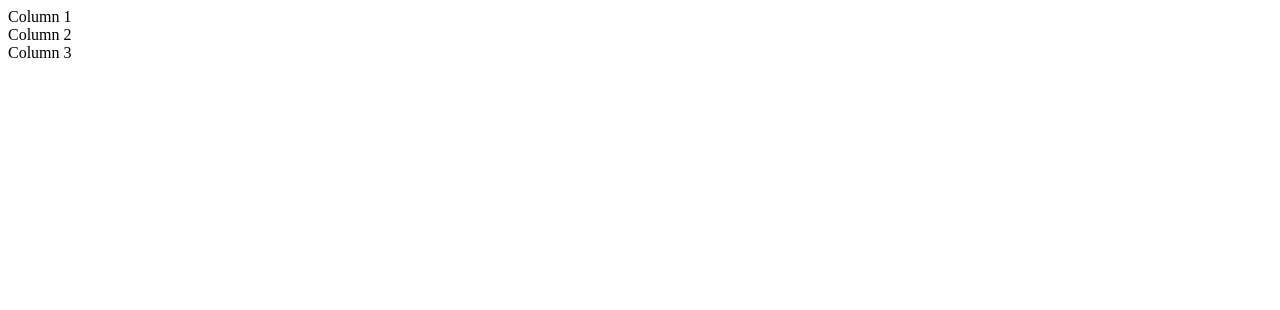
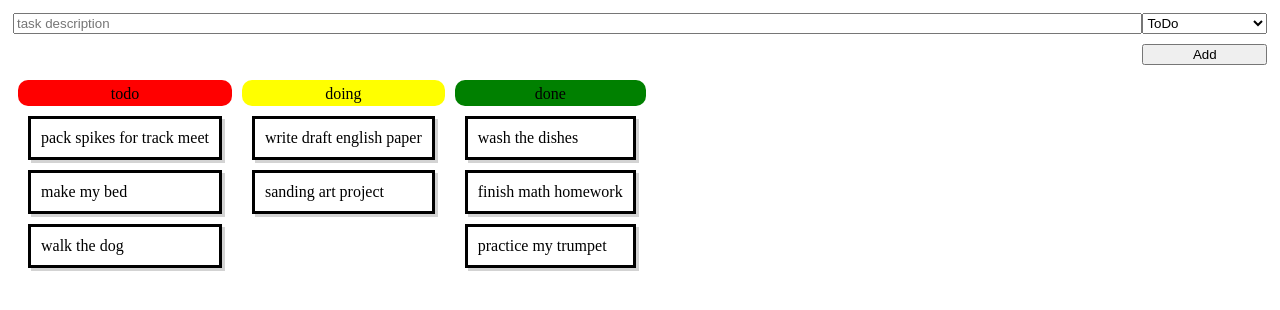
Before and after one commit to knightmoves-schools/capstone-080-responsive-design-trq-frags, a website: page index.html in a window 1280 px wide. Drawn offline with Linux system fonts and the light colour scheme.

Commit message:
sdvdsvds

```diff
--- a/index.html
+++ b/index.html
@@ -1,20 +1,74 @@
 <!DOCTYPE html>
 <html>
+
 <head>
     <title>Task App</title>
+    <link rel="stylesheet" href="style.css">
     <style>
+      .board {
+        display: flex;
+        flex-direction: row;
+    }
+
     @media screen and (max-width: 400px) {
         .board {
             flex-direction: column;
         }
     }
 </style>
+
 </head>
+
 <body>
-  <div class="board">
-    <div class="column">Column 1</div>
-    <div class="column">Column 2</div>
-    <div class="column">Column 3</div>
+    <form id="task-form">
+        <div class="task-form-row">
+            <input id="task-description" class="left-side" type="text" placeholder="task description" required>
+            <select id="task-status" class="right-side" name="task-status">
+                <option value="todo">ToDo</option>
+                <option value="doing">Doing</option>
+                <option value="done">Done</option>
+            </select>
+        </div>
+        <div class="task-form-row">
+            <div class="left-side"></div>
+            <button class="right-side" type="submit">Add</button>
+        </div>
+    </form>
+    <div id="tasks" class="board">
+        <div id="todo-column" class="column">
+            <div id="todo-status-heading" class="todo task-status">todo</div>
+            <div id="task-1" class="card">
+                pack spikes for track meet
+            </div>
+            <div id="task-2" class="card">
+                make my bed
+            </div>
+            <div id="task-3" class="card">
+                walk the dog
+            </div>
+        </div>
+        <div id="doing-column" class="column">
+            <div id="doing-status-heading" class="doing task-status">doing</div>
+            <div id="task-4" class="card">
+                write draft english paper
+            </div>
+            <div id="task-5" class="card">
+                sanding art project
+            </div>
+        </div>
+        <div id="done-column" class="column">
+            <div id="done-status-heading" class="done task-status">done</div>
+            <div id="task-6" class="card">
+                wash the dishes
+            </div>
+            <div id="task-7" class="card">
+                finish math homework
+            </div>
+            <div id="task-8" class="card">
+                practice my trumpet
+            </div>
+        </div>
     </div>
 </body>
+
 </html>
```
Lines whose indentation alone changed are shown as unchanged.
